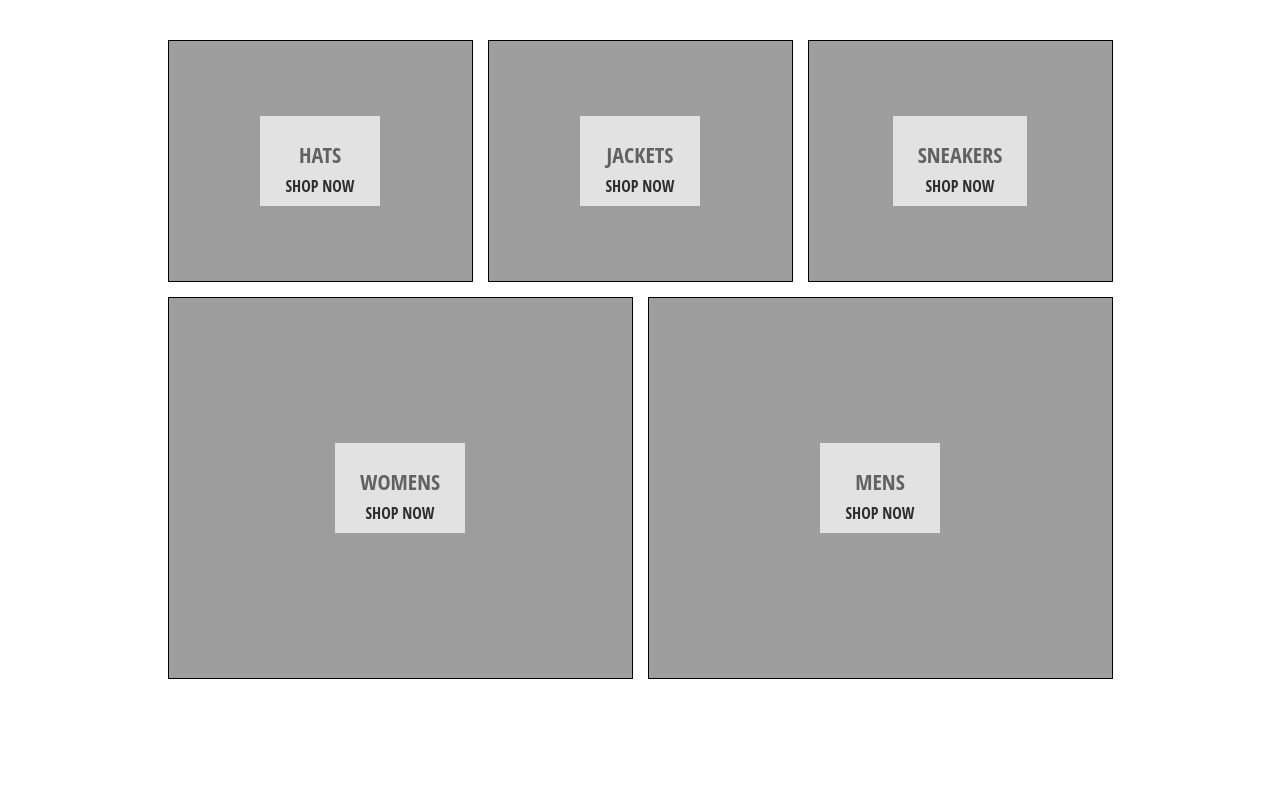
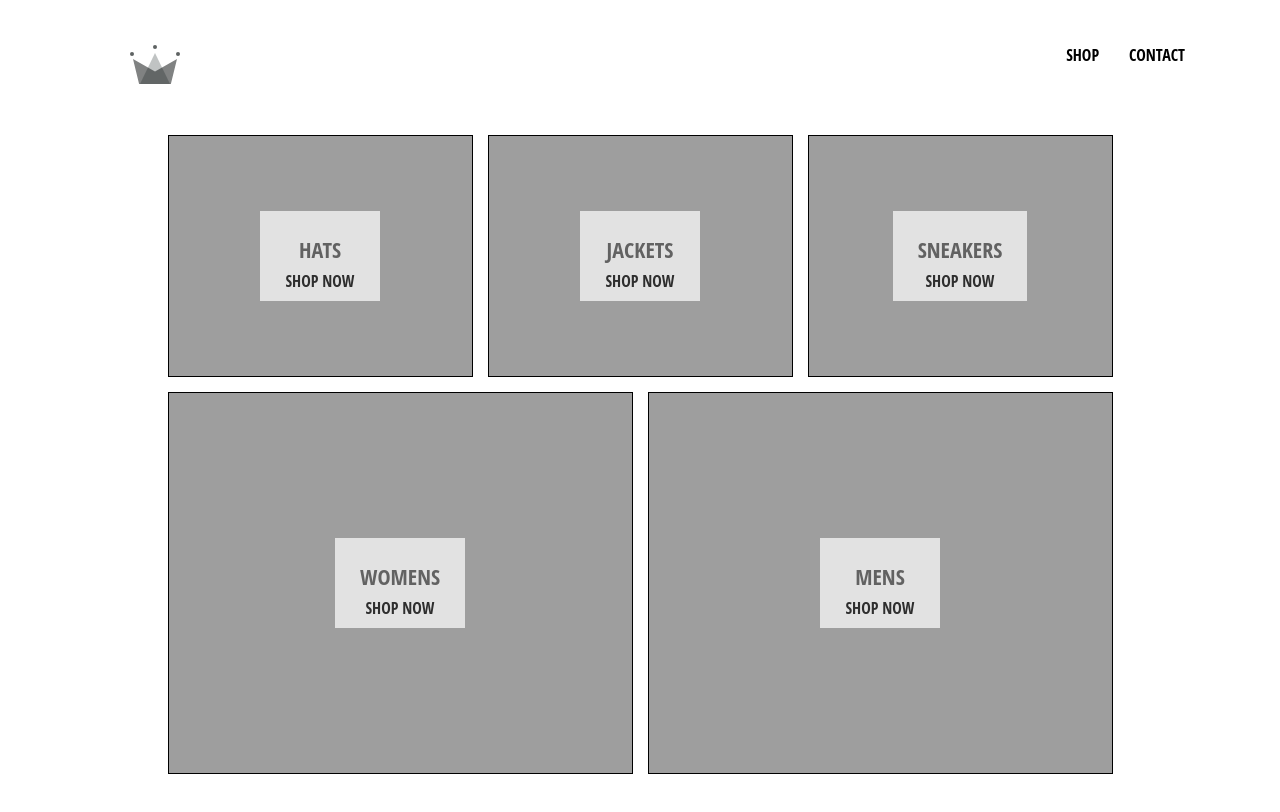
Before and after one commit to shoaib-fateh/crwn-clothing, a React app: page / in a window 1280 px wide. Shown: the top 812 px of the page. Built offline with nearby package versions, Linux system fonts and the light colour scheme.

Commit message:
adding header component and links to home, shop page and contact

```diff
--- a/src/App.js
+++ b/src/App.js
@@ -5,9 +5,11 @@ import { Routes, Route } from "react-router-dom";
 import HomePage from "./pages/homepage/homepage.component";
 import ShopPage from "./pages/shop/shop.component";
 import styled from "styled-components";
+import Header from "./components/header/header.component";
 const App = () => {
   return (
     <MainAppStyled>
+      <Header />
       <Routes>
         <Route path="/" Component={HomePage} />
         <Route path="/shop" Component={ShopPage} />
@@ -17,8 +19,13 @@ const App = () => {
 };
 
 const MainAppStyled = styled.div`
-  font-family: "Open sans Condensed";
+  font-family: "Open sans Condensed", sans-serif;
   padding: 20px 80px;
+
+  a {
+    text-decoration: none;
+    color: #000;
+  }
 `;
 
 export default App;
--- /dev/null
+++ b/src/components/header/header.component.jsx
@@ -0,0 +1,54 @@
+import React from "react";
+
+import { ReactComponent as Logo } from "../../assets/crown.svg";
+import { Link } from "react-router-dom";
+import styled from "styled-components";
+
+const Header = () => {
+  return (
+    <HeaderStyled>
+      <div className="logo-container">
+        <Link className="logo-container" to="/">
+          <Logo className="logo" />
+        </Link>
+      </div>
+
+      <div className="options">
+        <Link className="option" to="/shop">
+          SHOP
+        </Link>
+        <Link className="option" to="/shop">
+          CONTACT
+        </Link>
+      </div>
+    </HeaderStyled>
+  );
+};
+
+const HeaderStyled = styled.div`
+  height: 70px;
+  width: 100%;
+  display: flex;
+  justify-content: space-between;
+  margin-bottom: 25px;
+
+  .logo-container {
+    height: 100%;
+    width: 70px;
+    padding: 25px;
+  }
+
+  .options {
+    width: 50%;
+    height: 100%;
+    display: flex;
+    align-items: center;
+    justify-content: flex-end;
+
+    .option {
+      padding: 10px 15px;
+    }
+  }
+`;
+
+export default Header;
```
Also changed, not shown: src/assets/crown.svg (added).
